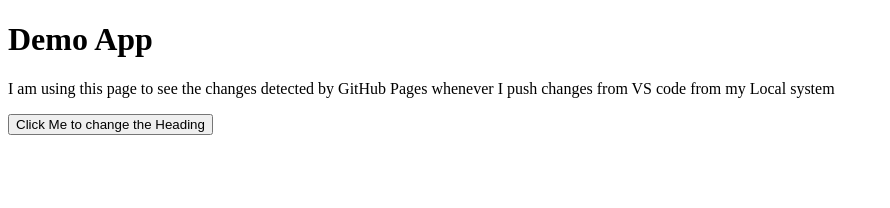
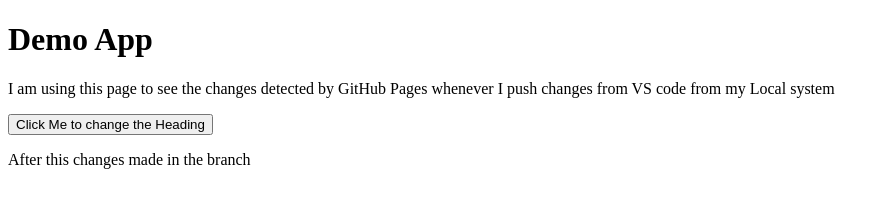
Before and after one commit to Rupanzil/git-and-github-demo, a plain HTML site: page index.html in a window 1280 px wide. Shown: the whole page, without its empty margins (0-890 px from the left). Drawn offline with Linux system fonts and the light colour scheme.

Commit message:
added to new branch

```diff
--- a/index.html
+++ b/index.html
@@ -11,6 +11,7 @@
         push changes from VS code from my Local system
     </p>
     <button id="change">Click Me to change the Heading</button>
+    <p>After this changes made in the branch</p>
 </body>
 <script src="script.js" charset="UTF-8" type="module"></script>
 </html>
```
